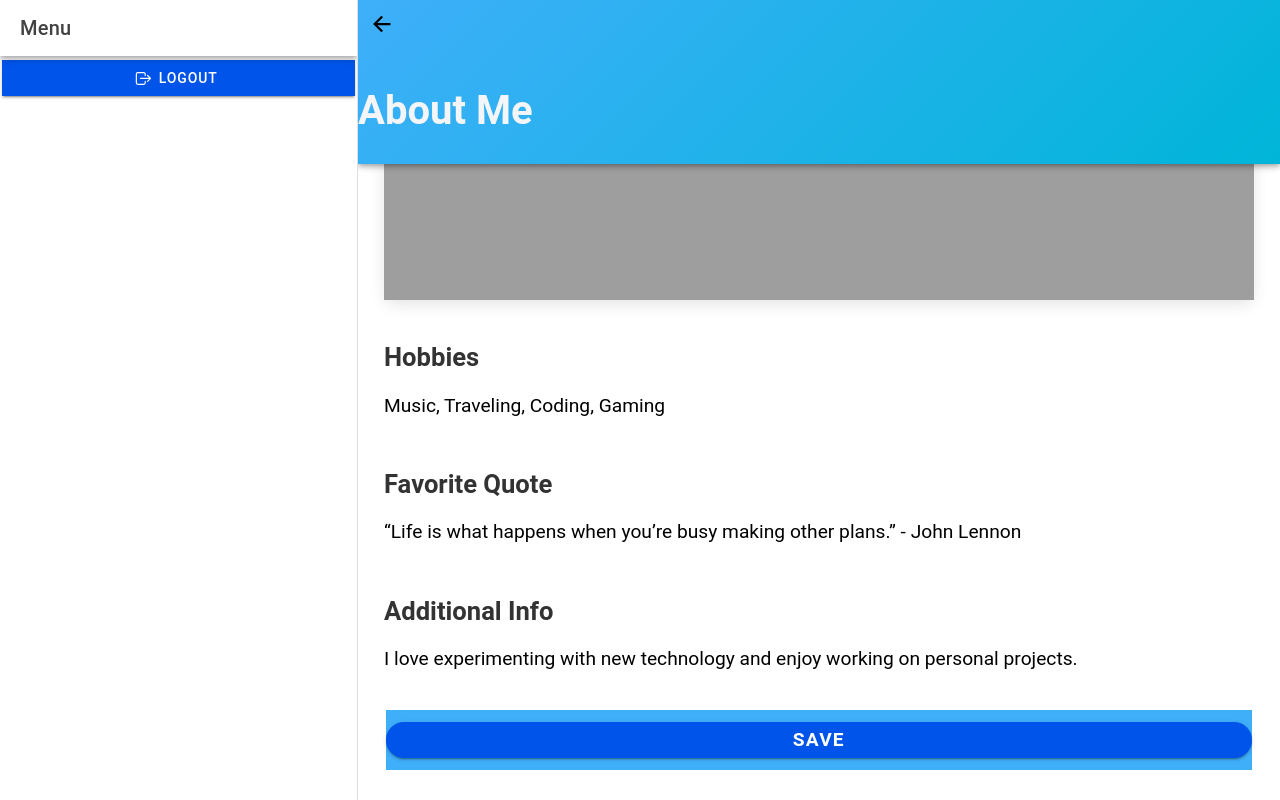
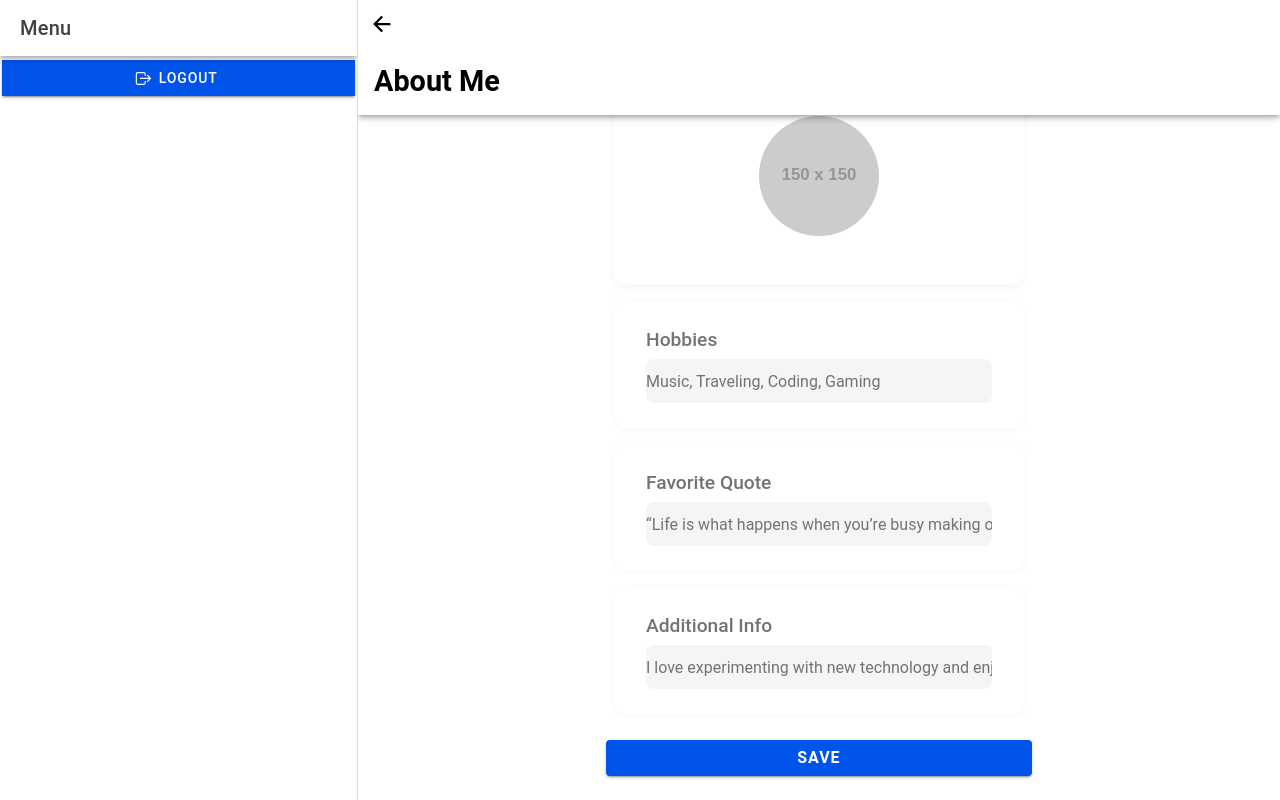
Before and after one commit to Lorbelle143/it35-lab, a React (Vite) app: page /it35-lab/app/about in a window 1280 px wide. Both pictures are taken after a click on the element "EDIT". Built offline with nearby package versions, Linux system fonts and the light colour scheme.

Commit message:
updated about

```diff
--- a/src/pages/About.tsx
+++ b/src/pages/About.tsx
@@ -1,7 +1,7 @@
 import React, { useState, useEffect } from 'react';
 import {
   IonContent, IonPage, IonItem, IonText, IonCol, IonGrid, IonRow,
-  IonAvatar, IonImg, IonHeader, IonButtons, IonBackButton, IonInput, IonButton
+  IonAvatar, IonImg, IonHeader, IonButtons, IonBackButton, IonInput, IonButton, IonCard, IonCardContent
 } from '@ionic/react';
 import { supabase } from '../utils/supabaseClient';
 import { useHistory } from 'react-router-dom';
@@ -15,17 +15,14 @@ const About: React.FC = () => {
   const [hobbies, setHobbies] = useState('Music, Traveling, Coding, Gaming');
   const [quote, setQuote] = useState('“Life is what happens when you’re busy making other plans.” - John Lennon');
   const [additionalInfo, setAdditionalInfo] = useState('I love experimenting with new technology and enjoy working on personal projects.');
-  const [isEditable, setIsEditable] = useState(false);  // To toggle between editable and non-editable mode
+  const [isEditable, setIsEditable] = useState(false);
   const history = useHistory();
 
   useEffect(() => {
     const fetchSessionAndData = async () => {
       const { data: session, error: sessionError } = await supabase.auth.getSession();
 
-      if (sessionError || !session || !session.session) {
-        setAvatarPreview(null);
-        return;
-      }
+      if (sessionError || !session || !session.session) return;
 
       const { data: user, error: userError } = await supabase
         .from('users')
@@ -33,9 +30,7 @@ const About: React.FC = () => {
         .eq('user_email', session.session.user.email)
         .single();
 
-      if (userError || !user) {
-        return;
-      }
+      if (userError || !user) return;
 
       setFirstName(user.user_firstname || '');
       setLastName(user.user_lastname || '');
@@ -47,127 +42,101 @@ const About: React.FC = () => {
     fetchSessionAndData();
   }, []);
 
-  const toggleEditMode = () => {
-    setIsEditable(!isEditable);
-  };
+  const toggleEditMode = () => setIsEditable(!isEditable);
 
   return (
     <IonPage>
-      <IonHeader style={{ background: 'linear-gradient(135deg, #3faffa, #00b5d8)' }}>
+      <IonHeader>
         <IonButtons slot="start">
           <IonBackButton defaultHref="/it35-lab/app" />
         </IonButtons>
-        <IonText color="light" style={{ padding: '10px' }}>
-          <h1 style={{ fontSize: '2.5rem', fontWeight: '600' }}>About Me</h1>
+        <div style={{ padding: '16px' }}>
+          <IonText>
+            <h1 style={{ fontSize: '1.8rem', fontWeight: 600, margin: 0 }}>About Me</h1>
           </IonText>
+        </div>
       </IonHeader>
-      <IonContent className="ion-padding" style={{ backgroundColor: '#f9f9f9' }}>
-        <IonGrid style={{ marginTop: '20px' }}>
-          {/* Avatar and Info Section */}
-          <IonRow className="ion-justify-content-center ion-align-items-center">
-            <IonCol className="ion-text-center">
-              {/* Display current avatar */}
-              {avatarPreview ? (
-                <IonAvatar style={{ width: '150px', height: '150px', marginBottom: '20px' }}>
-                  <IonImg src={avatarPreview} style={{ objectFit: 'cover', borderRadius: '50%' }} />
+
+      <IonContent className="ion-padding" style={{ background: '#fff' }}>
+        <IonGrid>
+          <IonRow className="ion-justify-content-center">
+            <IonCol size="12" sizeMd="6">
+              <IonCard style={{ borderRadius: '12px', padding: '20px', boxShadow: '0 2px 8px rgba(0,0,0,0.05)' }}>
+                <IonCardContent className="ion-text-center">
+                  <IonAvatar style={{ width: '120px', height: '120px', margin: '0 auto 16px' }}>
+                    <IonImg src={avatarPreview || 'https://via.placeholder.com/150'} />
                   </IonAvatar>
-              ) : (
-                <IonAvatar style={{ width: '150px', height: '150px', marginBottom: '20px' }}>
-                  <IonImg src="https://via.placeholder.com/150" style={{ objectFit: 'cover', borderRadius: '50%' }} />
-                </IonAvatar>
-              )}
                   <IonText>
-                <h3 style={{ fontSize: '1.8rem', fontWeight: 'bold', color: '#333' }}>Username: {username}</h3>
-                <h4 style={{ fontSize: '1.5rem', color: '#666' }}>Full Name: {firstName} {lastName}</h4>
-                <h4 style={{ fontSize: '1.5rem', color: '#666' }}>Email: {email}</h4>
+                    <h2 style={{ marginBottom: '6px' }}>{username}</h2>
+                    <p style={{ fontSize: '1rem', color: '#666' }}>{firstName} {lastName}</p>
+                    <p style={{ fontSize: '0.9rem', color: '#999' }}>{email}</p>
                   </IonText>
-            </IonCol>
-          </IonRow>
+                </IonCardContent>
+              </IonCard>
 
-          {/* GIF Section */}
-          <IonRow className="ion-text-center ion-margin-top">
-            <IonCol>
-              <IonImg
-                src="https://media.giphy.com/media/3o6Zt8z4u0dGvO3Xpo/giphy.gif" // Updated GIF URL
-                style={{ width: '100%', height: 'auto', borderRadius: '10px', boxShadow: '0px 5px 15px rgba(0, 0, 0, 0.1)' }}
-              />
-            </IonCol>
-          </IonRow>
-
-          {/* Editable Hobbies Section */}
-          <IonRow className="ion-margin-top">
-            <IonCol>
+              {/* Editable Sections */}
+              {[{
+                label: 'Hobbies',
+                value: hobbies,
+                setValue: setHobbies
+              }, {
+                label: 'Favorite Quote',
+                value: quote,
+                setValue: setQuote
+              }, {
+                label: 'Additional Info',
+                value: additionalInfo,
+                setValue: setAdditionalInfo
+              }].map((section, idx) => (
+                <IonCard
+                  key={idx}
+                  style={{
+                    borderRadius: '12px',
+                    padding: '12px 16px',
+                    marginTop: '16px',
+                    boxShadow: '0 1px 6px rgba(0,0,0,0.04)'
+                  }}
+                >
+                  <IonCardContent>
                     <IonText>
-                <h3 style={{ fontSize: '1.6rem', fontWeight: 'bold', color: '#333' }}>Hobbies</h3>
+                      <h3 style={{ fontSize: '1.2rem', fontWeight: 500, marginBottom: '8px' }}>{section.label}</h3>
                       {isEditable ? (
                         <IonInput
-                    value={hobbies}
-                    onIonChange={(e) => setHobbies(e.detail.value!)}
-                    style={{ fontSize: '1.2rem', background: '#fff', padding: '10px', borderRadius: '8px' }}
-                    placeholder="Enter your hobbies"
+                          value={section.value}
+                          onIonChange={(e) => section.setValue(e.detail.value!)}
+                          placeholder={`Enter your ${section.label.toLowerCase()}`}
+                          style={{
+                            fontSize: '1rem',
+                            background: '#f5f5f5',
+                            borderRadius: '8px',
+                            padding: '10px'
+                          }}
                         />
                       ) : (
-                  <p style={{ fontSize: '1.2rem', color: '#444' }}>{hobbies}</p>
+                        <p style={{ fontSize: '1rem', color: '#444' }}>{section.value}</p>
                       )}
                     </IonText>
-            </IonCol>
-          </IonRow>
+                  </IonCardContent>
+                </IonCard>
+              ))}
 
-          {/* Editable Quote Section */}
-          <IonRow className="ion-margin-top">
-            <IonCol>
-              <IonText>
-                <h3 style={{ fontSize: '1.6rem', fontWeight: 'bold', color: '#333' }}>Favorite Quote</h3>
-                {isEditable ? (
-                  <IonInput
-                    value={quote}
-                    onIonChange={(e) => setQuote(e.detail.value!)}
-                    style={{ fontSize: '1.2rem', background: '#fff', padding: '10px', borderRadius: '8px' }}
-                    placeholder="Enter your favorite quote"
-                  />
-                ) : (
-                  <p style={{ fontSize: '1.2rem', color: '#444' }}>{quote}</p>
-                )}
-              </IonText>
-            </IonCol>
-          </IonRow>
-
-          {/* Editable Additional Info Section */}
-          <IonRow className="ion-margin-top">
-            <IonCol>
-              <IonText>
-                <h3 style={{ fontSize: '1.6rem', fontWeight: 'bold', color: '#333' }}>Additional Info</h3>
-                {isEditable ? (
-                  <IonInput
-                    value={additionalInfo}
-                    onIonChange={(e) => setAdditionalInfo(e.detail.value!)}
-                    style={{ fontSize: '1.2rem', background: '#fff', padding: '10px', borderRadius: '8px' }}
-                    placeholder="Enter additional info"
-                  />
-                ) : (
-                  <p style={{ fontSize: '1.2rem', color: '#444' }}>{additionalInfo}</p>
-                )}
-              </IonText>
-            </IonCol>
-          </IonRow>
-
-          {/* Toggle Edit Mode Button */}
-          <IonRow className="ion-margin-top">
-            <IonCol className="ion-text-center">
+              {/* Edit Button */}
+              <IonRow className="ion-justify-content-center ion-margin-top">
                 <IonButton
                   onClick={toggleEditMode}
-                expand="full"
-                shape="round"
+                  expand="block"
                   style={{
-                  background: '#3faffa',
-                  color: 'white',
+                    width: '100%',
+                    borderRadius: '8px',
+                    background: '#333',
                     fontWeight: 'bold',
-                  padding: '12px 0',
-                  fontSize: '1.2rem',
+                    fontSize: '1rem',
+                    marginTop: '10px'
                   }}
                 >
                   {isEditable ? 'Save' : 'Edit'}
                 </IonButton>
+              </IonRow>
             </IonCol>
           </IonRow>
         </IonGrid>
```
Lines whose indentation alone changed are shown as unchanged.
